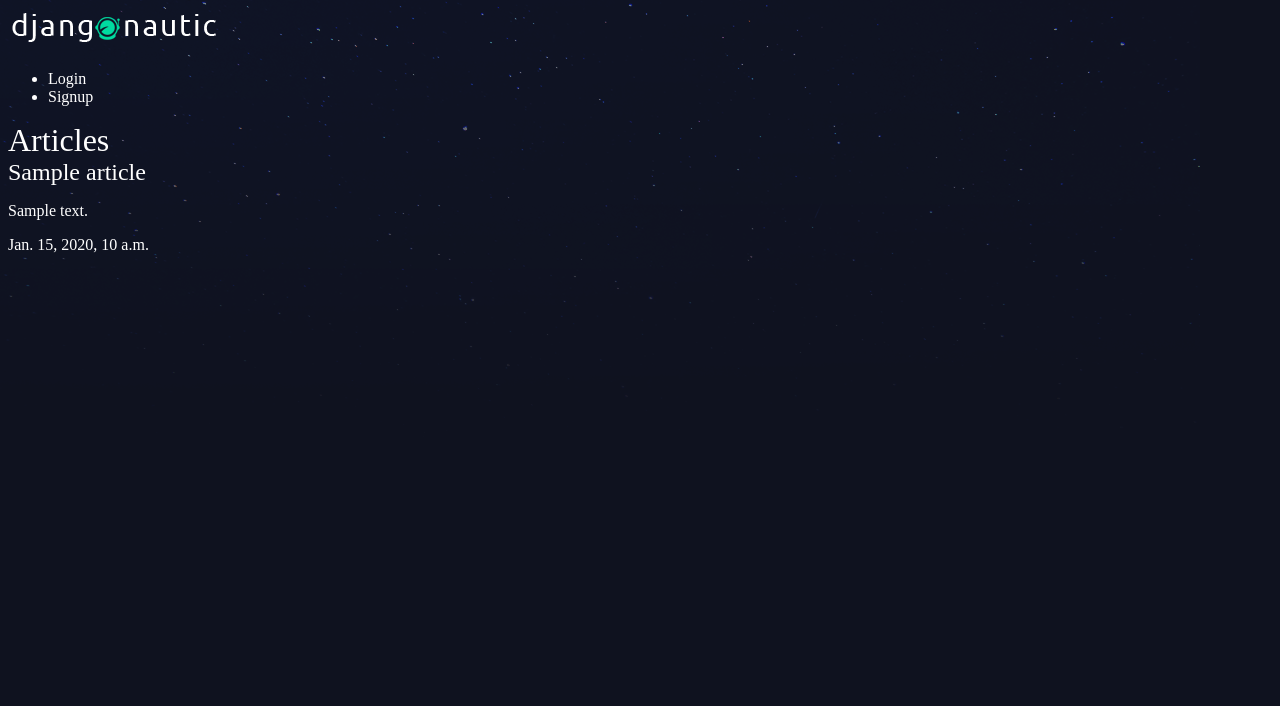
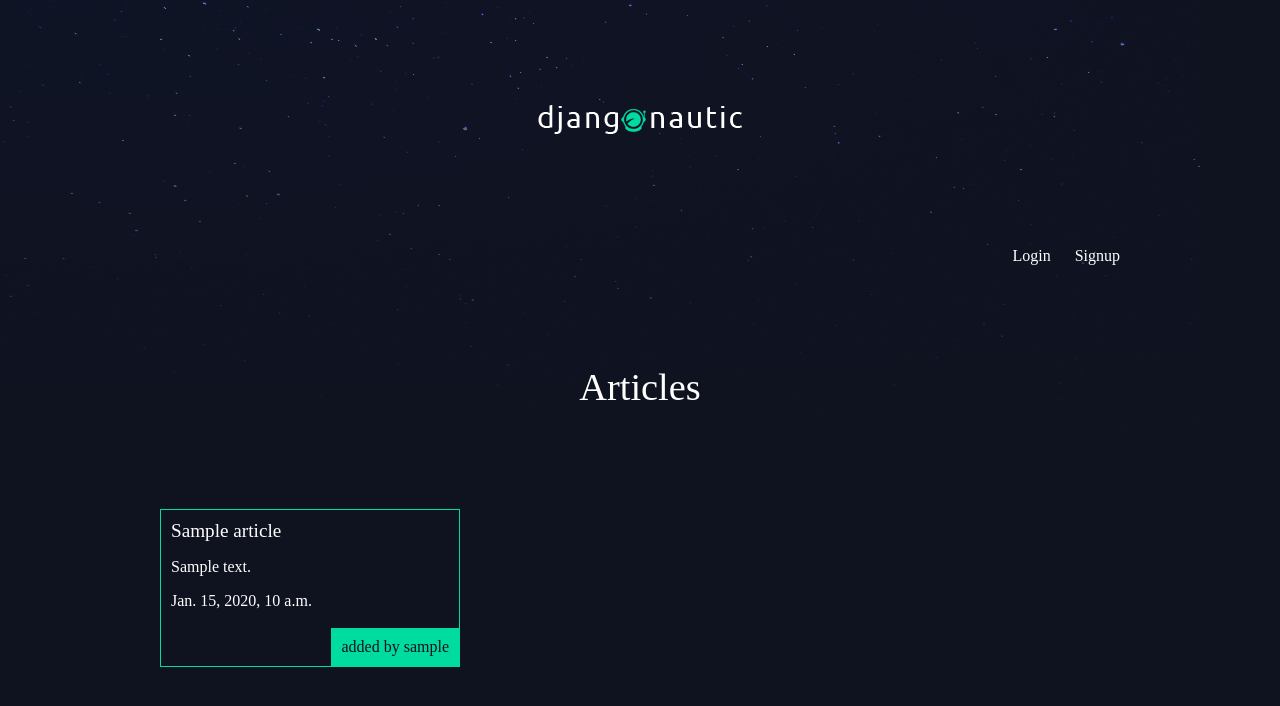
Before and after one commit to cmdlhz/study_for_ver2, a Django app: page / in a window 1280 px wide. Shown: the top 706 px of the page. Run offline with Django 3.2, Linux system fonts and the light colour scheme; tables that the repository leaves empty hold one stand-in row (values such as "Sample post").

Commit message:
[2-2] Styling the App (part 1)
Django Tutorial #30 - Styling the App (part 1)

https://youtu.be/ygBsBU6IOro

```diff
--- a/backend/django_blog/articles/templates/articles/article_list.html
+++ b/backend/django_blog/articles/templates/articles/article_list.html
@@ -9,6 +9,7 @@
       <!-- Truncates a string if it is longer than the specified number of characters. -->
       <p>{{ article.snippet | truncatechars:50 }}</p>
       <p>{{ article.date }}</p>
+      <p class="author">added by {{ article.author.username }}</p>
     </div>
   {% endfor %}
 </div>
--- a/backend/django_blog/assets/styles.css
+++ b/backend/django_blog/assets/styles.css
@@ -15,3 +15,82 @@
   color: #fff;
   text-decoration: none;
 }
+
+.wrapper{
+  max-width: 960px;
+  margin: 0 auto;
+}
+
+div.wrapper h1{
+  text-align: center;
+  margin: 100px auto;
+  font-size: 2.4em;
+}
+
+header{
+  display: grid;
+  grid-template-columns: 1fr 1fr;
+  padding: 20px 0;
+}
+
+nav{
+  justify-self: end;
+}
+
+nav li{
+  display: inline-block;
+  margin-left: 20px;
+}
+
+nav button{
+  background: none;
+  color: #fff;
+  cursor: pointer;
+  border: 0;
+  font-size: 1em;
+}
+
+.articles{
+  display: grid;
+  grid-template-columns: 1fr 1fr 1fr;
+  grid-gap: 30px;
+}
+
+.article{
+  padding: 10px;
+  border: 1px solid #00dba0;
+  position: relative;
+  padding-bottom: 40px;
+}
+
+.article h2{
+  font-size: 1.2em;
+}
+
+.article .author{
+  padding: 10px;
+  background: #00dba0;
+  position: absolute;
+  right: 0;
+  bottom: 0;
+  margin: 0;
+  color: #0f121f;
+}
+
+.article-detail .article{
+  padding: 0;
+}
+
+.article-detail .article img{
+  max-width: 100%;
+}
+
+.article-detail .article h2{
+  text-align: center;
+  margin: 20px auto;
+  font-size: 2em;
+}
+
+.article-detail .article p{
+  text-align: center;
+}
```
